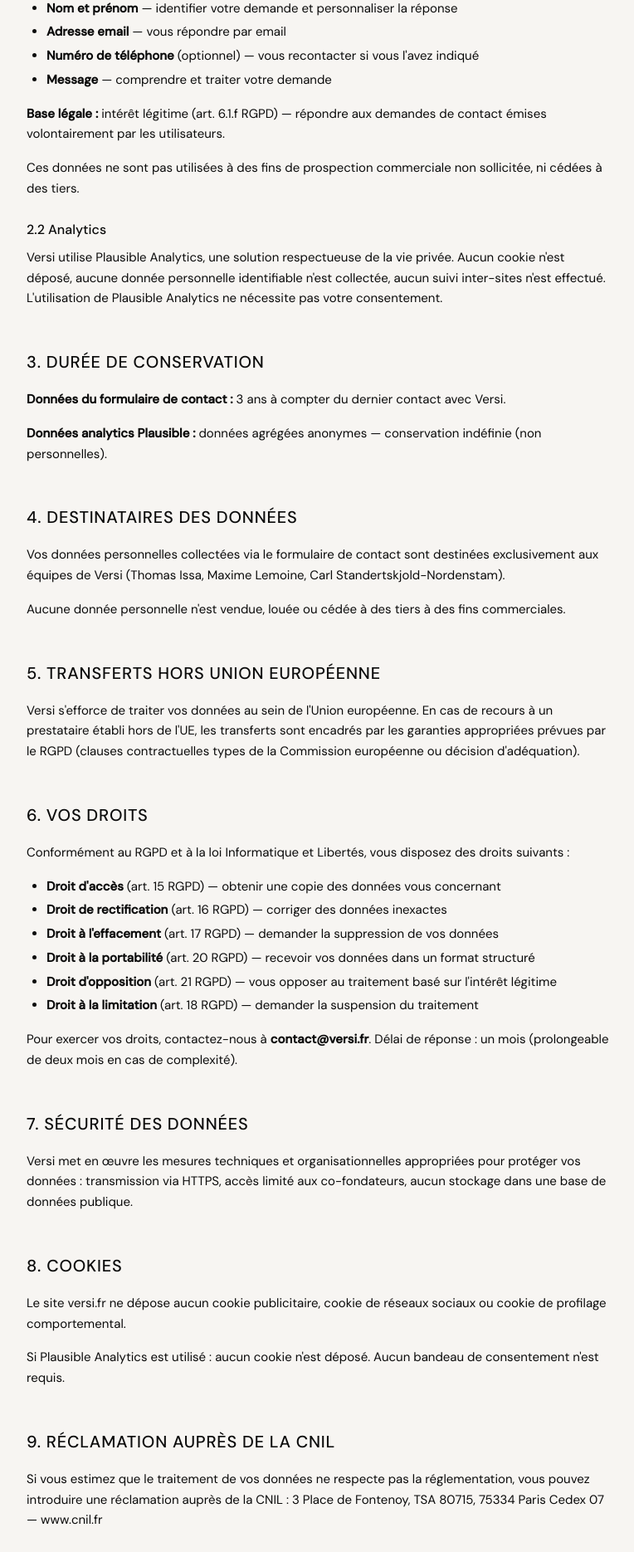
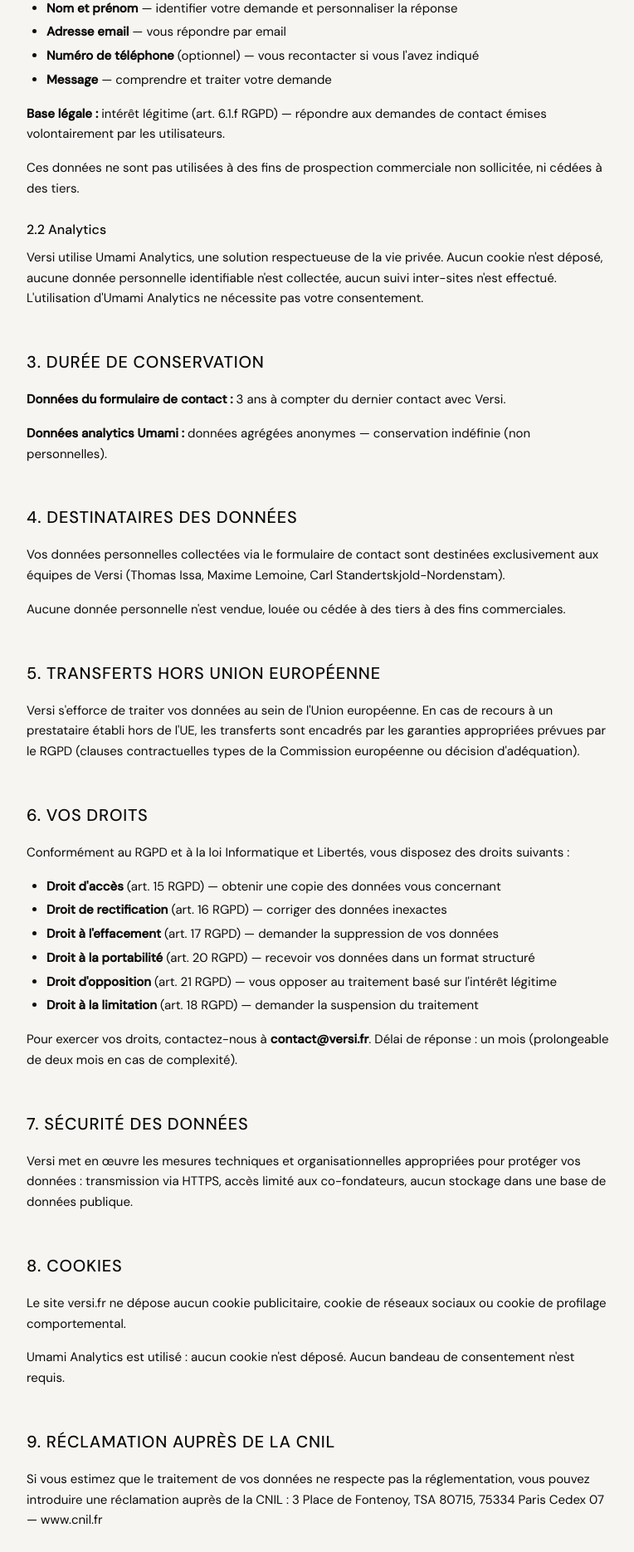
Before and after one commit to thomasissa-png/Versi, a React (Vite) app in the folder src/: page /politique-de-confidentialite in a window 1280 px wide. Shown: the part 824-2694 px from the top of the page at 83% size, without its empty margins (256-1020 px from the left). Built offline with nearby package versions, Linux system fonts and the light colour scheme; a web font is replaced by a local one.

Commit message:
fix: remplacer Plausible par Umami dans la politique de confidentialité versi.fr
3 occurrences corrigées dans PolitiqueConfidentialite.jsx :
- Section 2.2 Analytics
- Section 3 Durée de conservation
- Section 8 Cookies

https://claude.ai/code/session_01RnENzC9hjJdmjFzhwt6wpq

```diff
--- a/src/src/pages/PolitiqueConfidentialite.jsx
+++ b/src/src/pages/PolitiqueConfidentialite.jsx
@@ -58,7 +58,7 @@ export default function PolitiqueConfidentialite() {
 
             <h3>2.2 Analytics</h3>
             <p>
-              Versi utilise Plausible Analytics, une solution respectueuse de la vie privée. Aucun cookie n'est déposé, aucune donnée personnelle identifiable n'est collectée, aucun suivi inter-sites n'est effectué. L'utilisation de Plausible Analytics ne nécessite pas votre consentement.
+              Versi utilise Umami Analytics, une solution respectueuse de la vie privée. Aucun cookie n'est déposé, aucune donnée personnelle identifiable n'est collectée, aucun suivi inter-sites n'est effectué. L'utilisation d'Umami Analytics ne nécessite pas votre consentement.
             </p>
           </section>
 
@@ -68,7 +68,7 @@ export default function PolitiqueConfidentialite() {
               <strong>Données du formulaire de contact :</strong> 3 ans à compter du dernier contact avec Versi.
             </p>
             <p>
-              <strong>Données analytics Plausible :</strong> données agrégées anonymes — conservation indéfinie (non personnelles).
+              <strong>Données analytics Umami :</strong> données agrégées anonymes — conservation indéfinie (non personnelles).
             </p>
           </section>
 
@@ -113,7 +113,7 @@ export default function PolitiqueConfidentialite() {
           <section className="legal-page__section">
             <h2>8. Cookies</h2>
             <p>Le site versi.fr ne dépose aucun cookie publicitaire, cookie de réseaux sociaux ou cookie de profilage comportemental.</p>
-            <p>Si Plausible Analytics est utilisé : aucun cookie n'est déposé. Aucun bandeau de consentement n'est requis.</p>
+            <p>Umami Analytics est utilisé : aucun cookie n'est déposé. Aucun bandeau de consentement n'est requis.</p>
           </section>
 
           <section className="legal-page__section">
```
